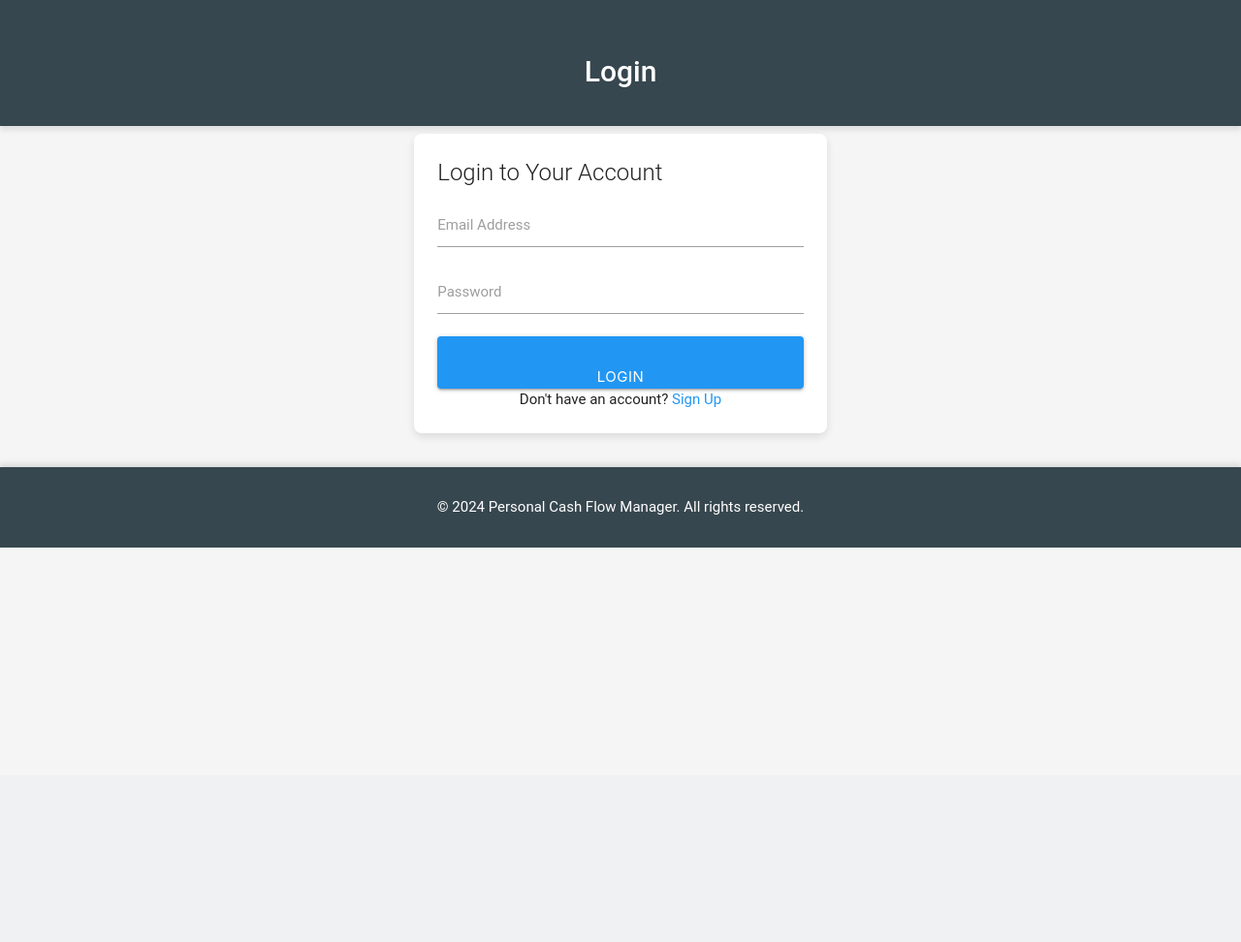
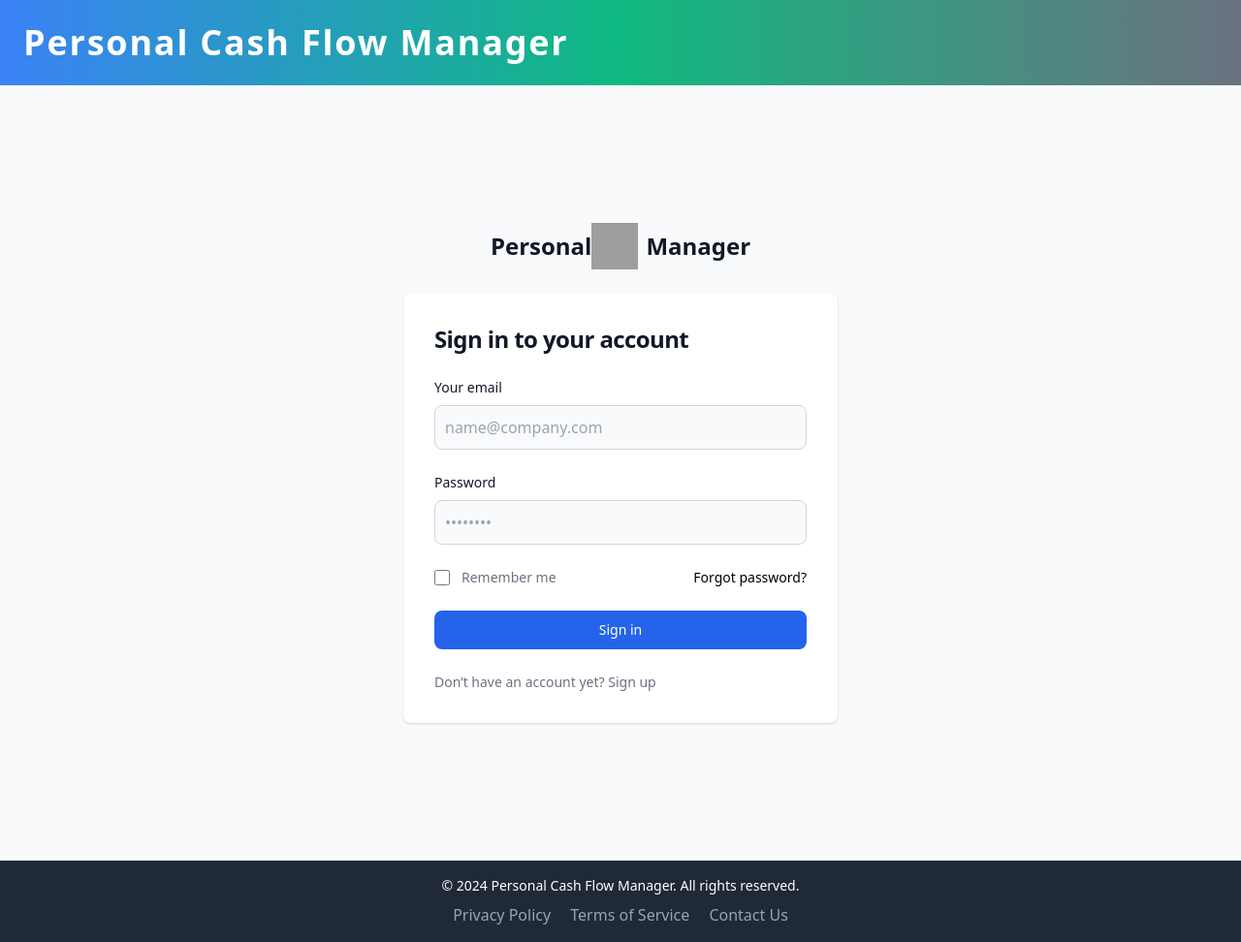
Before and after one commit to SharipovIskandar/PersonalCashFlowMeneger, a PHP site: page /login in a window 1280 px wide. Shown: the whole page at 97% size. Before the commit the page ends 565 px from the top, so only its background shows below. Run offline with PHP 8.4, Linux system fonts and the light colour scheme; grey boxes are pictures that could not be loaded.

Commit message:
login page va sign up pagei yangilani!

```diff
--- a/public/pages/auth/login.php
+++ b/public/pages/auth/login.php
@@ -1,53 +1,59 @@
-<!DOCTYPE html>
-<html lang="en">
-<head>
-    <meta charset="UTF-8">
-    <meta name="viewport" content="width=device-width, initial-scale=1.0">
-    <title>Login - Personal Cash Flow Manager</title>
-    <link href="https://cdnjs.cloudflare.com/ajax/libs/materialize/1.0.0/css/materialize.min.css" rel="stylesheet">
-    <link href="styles.css" rel="stylesheet">
-</head>
-<body class="grey lighten-4">
-<!-- Header -->
-<header class="blue-grey darken-3 white-text center-align">
-    <div class="container">
-        <h1 class="header">Login</h1>
-    </div>
-</header>
+<?php
+loadPartials('header');
+?>
+<section class="bg-gray-50 dark:bg-gray-900">
+    <div class="flex flex-col items-center justify-center px-6 py-8 mx-auto md:h-screen lg:py-0">
+        <a href="#" class="flex items-center mb-6 text-2xl font-semibold text-gray-900 dark:text-white">
+             Personal
+            <img class="w-12 h-12 mr-2" src="https://i.pinimg.com/564x/0c/a2/aa/0ca2aa130f4d1052cf8ade77bed9dea9.jpg" alt="PM Logo">
+            Manager
+        </a>
 
-<!-- Login Form -->
-<main class="container">
-    <div class="row">
-        <div class="col s12 m8 l6 offset-m2 offset-l3">
-            <div class="card">
-                <div class="card-content">
-                    <span class="card-title">Login to Your Account</span>
-                    <form action="/login" method="POST">
-                        <div class="input-field">
-                            <input type="email" id="login-email" name="email" class="validate" required>
-                            <label for="login-email">Email Address</label>
+
+        <div class="w-full bg-white rounded-lg shadow dark:border md:mt-0 sm:max-w-md xl:p-0 dark:bg-gray-800 dark:border-gray-700">
+            <div class="p-6 space-y-4 md:space-y-6 sm:p-8">
+                <h1 class="text-xl font-bold leading-tight tracking-tight text-gray-900 md:text-2xl dark:text-white">
+                    Sign in to your account
+                </h1>
+                <form class="space-y-4 md:space-y-6" action="#">
+                    <div>
+                        <label for="email" class="block mb-2 text-sm font-medium text-gray-900 dark:text-white">Your email</label>
+                        <input type="email" name="email" id="email" class="bg-gray-50 border border-gray-300 text-gray-900 rounded-lg focus:ring-primary-600 focus:border-primary-600 block w-full p-2.5 dark:bg-gray-700 dark:border-gray-600 dark:placeholder-gray-400 dark:text-white dark:focus:ring-blue-500 dark:focus:border-blue-500" placeholder="name@company.com" required="">
+                    </div>
+                    <div>
+                        <label for="password" class="block mb-2 text-sm font-medium text-gray-900 dark:text-white">Password</label>
+                        <input type="password" name="password" id="password" placeholder="••••••••" class="bg-gray-50 border border-gray-300 text-gray-900 rounded-lg focus:ring-primary-600 focus:border-primary-600 block w-full p-2.5 dark:bg-gray-700 dark:border-gray-600 dark:placeholder-gray-400 dark:text-white dark:focus:ring-blue-500 dark:focus:border-blue-500" required="">
+                    </div>
+                    <div class="flex items-center justify-between">
+                        <div class="flex items-start">
+                            <div class="flex items-center h-5">
+                                <input id="remember" aria-describedby="remember" type="checkbox" class="w-4 h-4 border border-gray-300 rounded bg-gray-50 focus:ring-3 focus:ring-primary-300 dark:bg-gray-700 dark:border-gray-600 dark:focus:ring-primary-600 dark:ring-offset-gray-800" required="">
+                            </div>
+                            <div class="ml-3 text-sm">
+                                <label for="remember" class="text-gray-500 dark:text-gray-300">Remember me</label>
+                            </div>
                         </div>
-                        <div class="input-field">
-                            <input type="password" id="login-password" name="password" class="validate" required>
-                            <label for="login-password">Password</label>
-                        </div>
-                        <button type="submit" class="btn-large waves-effect waves-light blue">Login</button>
-                        <p class="center mt-2">Don't have an account? <a href="/signup" class="blue-text">Sign Up</a></p>
-                    </form>
-                </div>
+                        <a href="#" class="text-sm font-medium text-primary-600 hover:underline dark:text-primary-500">Forgot password?</a>
+                    </div>
+                    <button type="submit" class="w-full bg-blue-600 text-white hover:bg-blue-700 focus:ring-4 focus:outline-none focus:ring-blue-300 font-medium rounded-lg text-sm px-5 py-2.5 text-center dark:bg-blue-600 dark:hover:bg-blue-700 dark:focus:ring-blue-800">Sign in</button>
+                    <p class="text-sm font-light text-gray-500 dark:text-gray-400">
+                        Don’t have an account yet? <a href="/signup" class="font-medium text-primary-600 hover:underline dark:text-primary-500">Sign up</a>
+                    </p>
+                </form>
             </div>
         </div>
     </div>
-</main>
-
+</section>
 <!-- Footer -->
-<footer class="blue-grey darken-3 white-text center-align">
-    <div class="container">
-        <p>&copy; 2024 Personal Cash Flow Manager. All rights reserved.</p>
+<footer class="bg-gray-800 text-white py-4">
+    <div class="container mx-auto text-center">
+        <p class="text-sm">
+            &copy; 2024 Personal Cash Flow Manager. All rights reserved.
+        </p>
+        <div class="mt-2">
+            <a href="#" class="text-gray-400 hover:text-white mx-2">Privacy Policy</a>
+            <a href="#" class="text-gray-400 hover:text-white mx-2">Terms of Service</a>
+            <a href="#" class="text-gray-400 hover:text-white mx-2">Contact Us</a>
+        </div>
     </div>
 </footer>
-
-<script src="https://cdnjs.cloudflare.com/ajax/libs/materialize/1.0.0/js/materialize.min.js"></script>
-<script src="scripts.js"></script>
-</body>
-</html>
```
Also changed, not shown: public/pages/auth/signup.php (+49 -70 lines), public/partials/navbar.php (+41 -7 lines).
